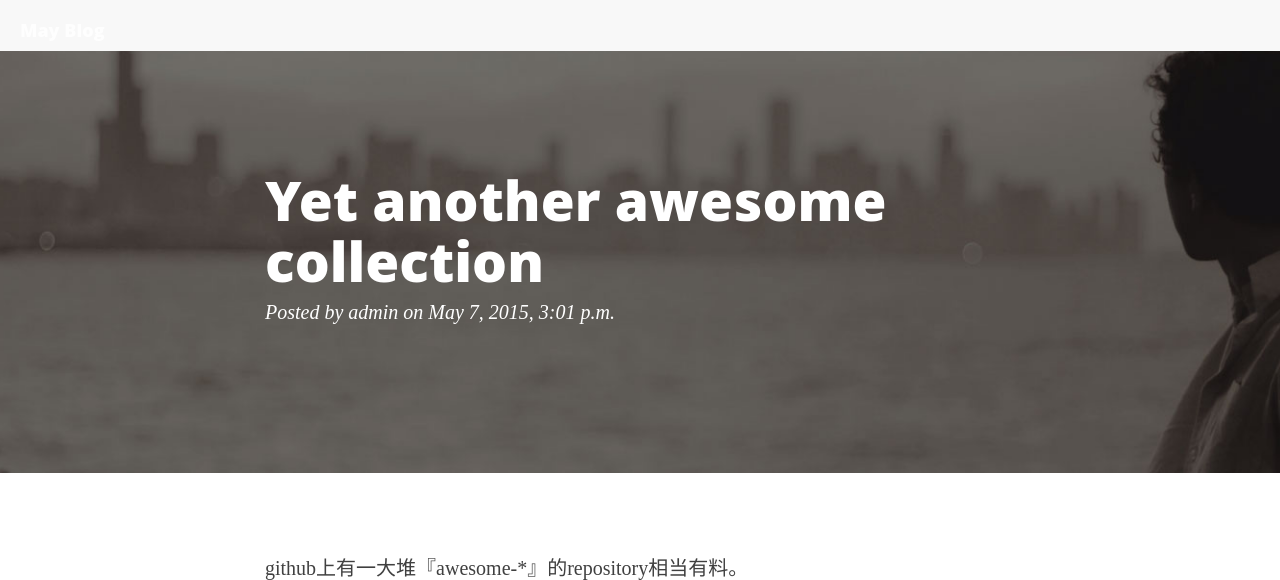
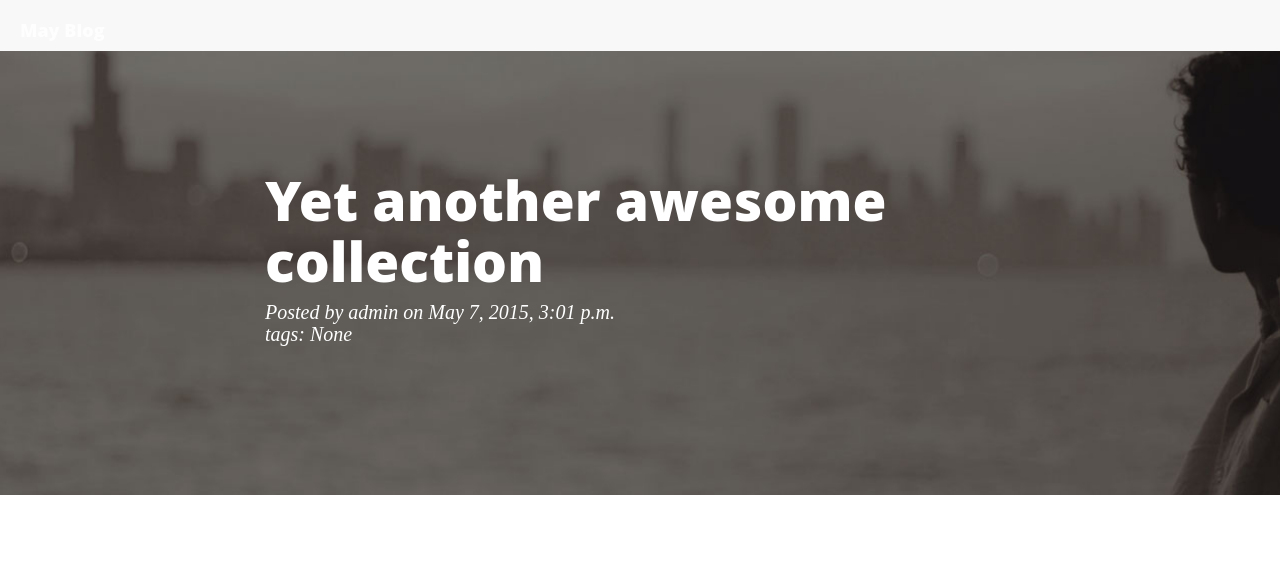
Before and after one commit to flyhigher139/mayblog, a Django app: page /post/18 in a window 1280 px wide. Shown: the top 580 px of the page. Run offline with Django 3.2, Linux system fonts and the light colour scheme; data comes from the database, SQL or seed files in the repository; some libraries are stand-ins or nearby versions.

Commit message:
add active status and post tags

```diff
--- a/blog/main/views.py
+++ b/blog/main/views.py
@@ -28,6 +28,11 @@ class Index(View):
 
         tag = request.GET.get('tag')
         catagory = request.GET.get('catagory')
+        try:
+            tag = int(tag) if tag else 0
+            catagory = int(catagory) if catagory else 0
+        except:
+            raise Http404
 
         if tag:
             posts = filter_posts_by_tag(tag)
@@ -58,6 +63,8 @@ class Index(View):
         data['pages'] = post_pages
         data['tags'] = tags
         data['catagories'] = catagories
+        data['catagory_id'] = catagory
+        data['tag_id'] = tag
 
         return render(request, self.template_name, data)
 
@@ -70,6 +77,8 @@ class Post(View):
         except models.Post.DoesNotExist:
             raise Http404
         data = {'post':post}
+        tags = post.tags.all()
+        data['tags'] = tags
         return render(request, self.template_name, data)
 
 class Page(View):
--- a/blog/templates/main/post.html
+++ b/blog/templates/main/post.html
@@ -11,6 +11,14 @@
                         <h1>{{post.title}}</h1>
                         <!-- <h2 class="subheading">Problems look mighty small from 150 miles up</h2> -->
                         <span class="meta">Posted by <a href="#">{{post.author}}</a> on {{post.pub_time}}</span>
+
+                        <span class="meta">tags:
+                        {% for tag in tags %}
+                            <a href="{% url 'main:index' %}?tag={{tag.id}}">{{tag.name}}</a>{% if not forloop.last%},  {% else %}{% endif %}
+                        {% empty %}
+                            None
+                        {% endfor %}
+                        </span>
                     </div>
                 </div>
             </div>
```
Also changed, not shown: blog/templates/main/index.html (+10 -4 lines).
